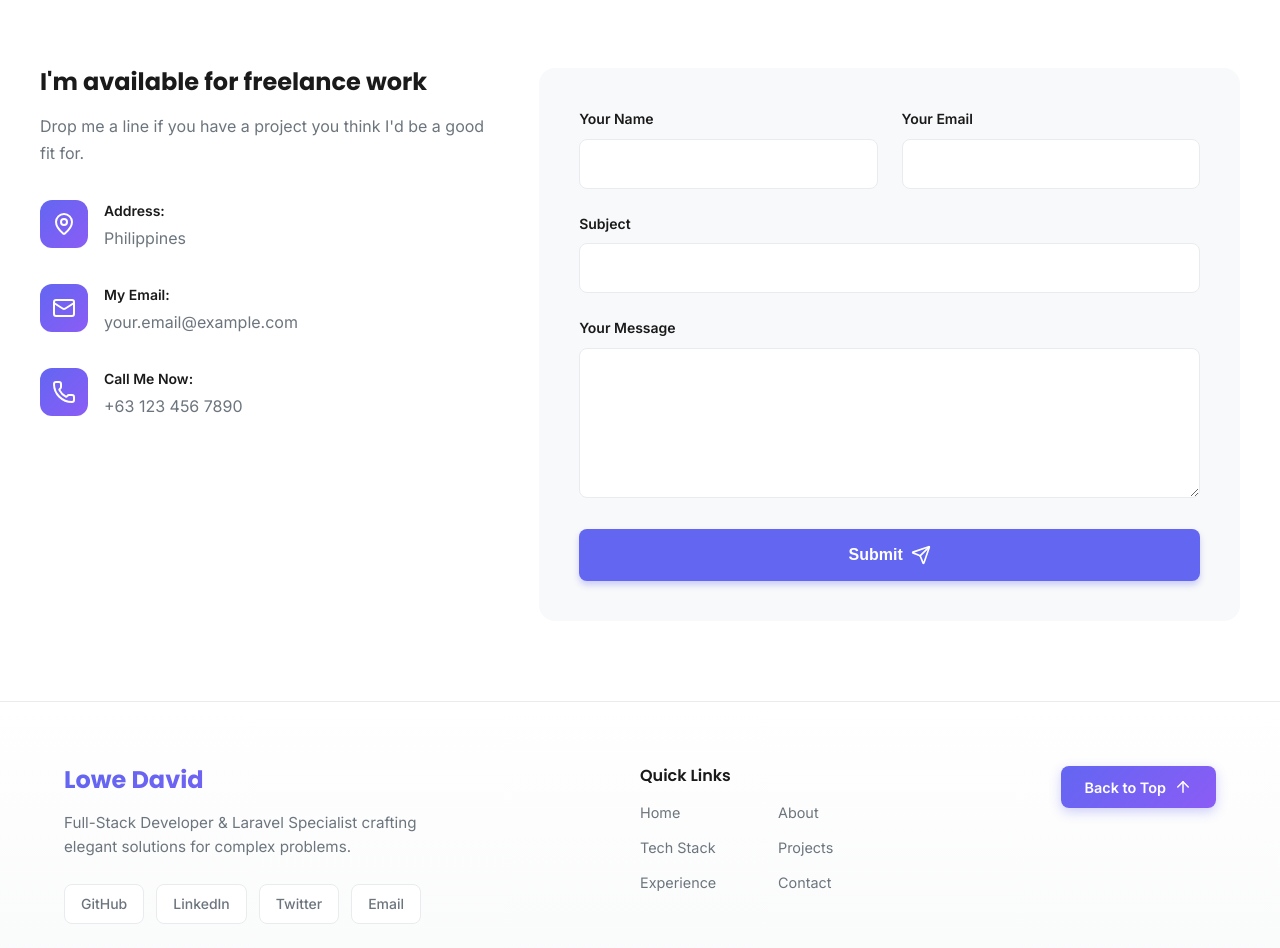
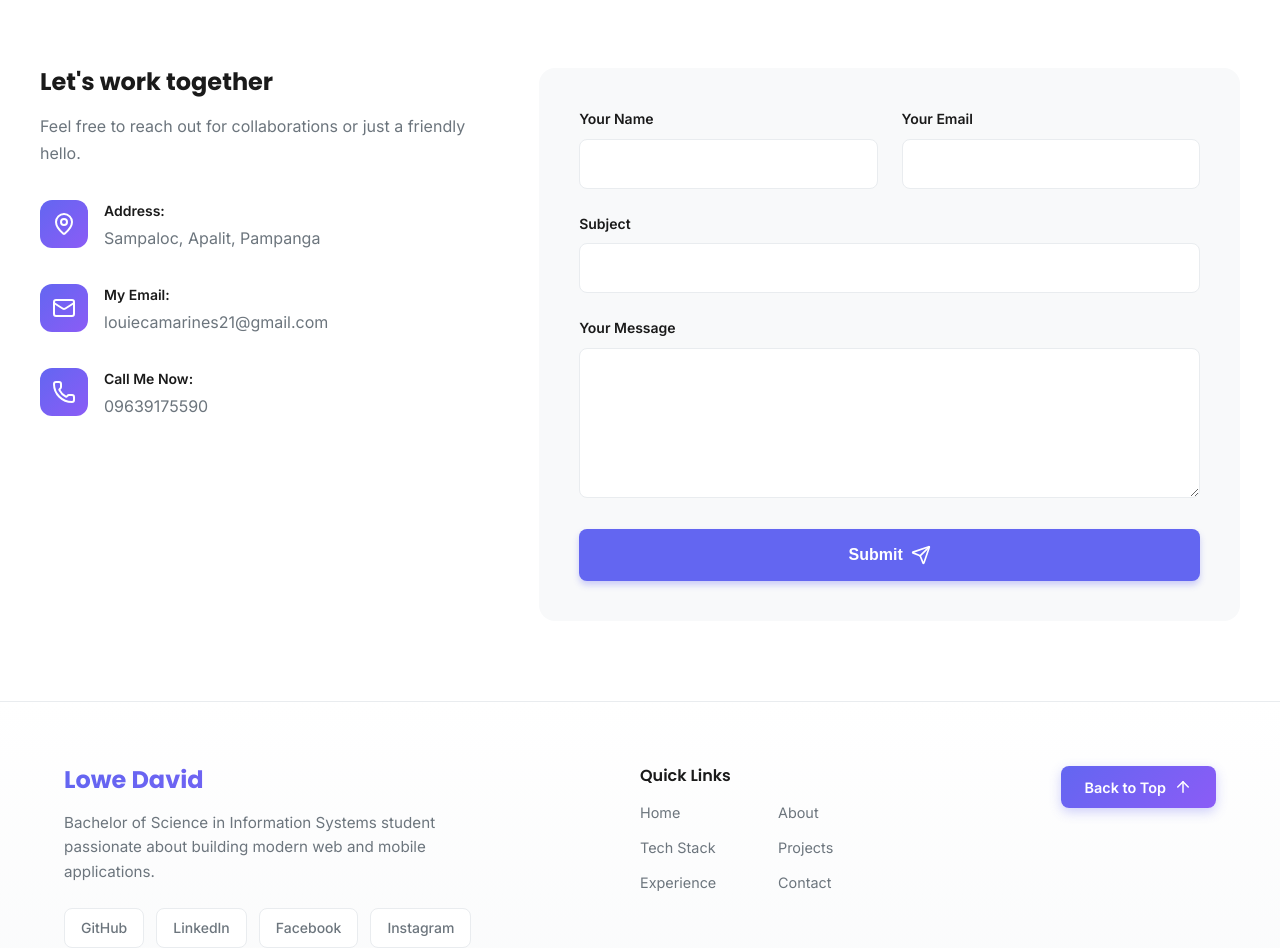
Before and after one commit to LoweDavid02/my-personal-portfolio2026, a React (Vite) app: page / in a window 1280 px wide. Shown: the part 5887-6835 px from the top of the page. Built offline with nearby package versions, Linux system fonts and the light colour scheme.

Commit message:
Update contact information and social media links with real details

```diff
--- a/src/components/Contact.jsx
+++ b/src/components/Contact.jsx
@@ -12,19 +12,19 @@ const Contact = () => {
     {
       icon: MapPin,
       label: 'Address',
-      value: 'Philippines',
+      value: 'Sampaloc, Apalit, Pampanga',
     },
     {
       icon: Mail,
       label: 'My Email',
-      value: 'your.email@example.com',
-      href: 'mailto:your.email@example.com',
+      value: 'louiecamarines21@gmail.com',
+      href: 'mailto:louiecamarines21@gmail.com',
     },
     {
       icon: Phone,
       label: 'Call Me Now',
-      value: '+63 123 456 7890',
-      href: 'tel:+631234567890',
+      value: '09639175590',
+      href: 'tel:+639639175590',
     },
   ];
 
@@ -109,7 +109,7 @@ const Contact = () => {
                   marginBottom: '1rem',
                 }}
               >
-                I'm available for freelance work
+                Let's work together
               </h3>
               <p
                 style={{
@@ -118,7 +118,7 @@ const Contact = () => {
                   lineHeight: '1.7',
                 }}
               >
-                Drop me a line if you have a project you think I'd be a good fit for.
+                Feel free to reach out for collaborations or just a friendly hello.
               </p>
             </div>
 
--- a/src/components/Footer.jsx
+++ b/src/components/Footer.jsx
@@ -13,9 +13,9 @@ const Footer = () => {
 
   const socialLinks = [
     { name: 'GitHub', href: 'https://github.com/LoweDavid02', label: 'GitHub' },
-    { name: 'LinkedIn', href: 'https://linkedin.com/in/lowe-david', label: 'LinkedIn' },
-    { name: 'Twitter', href: 'https://twitter.com/lowedavid', label: 'Twitter' },
-    { name: 'Email', href: 'mailto:lowedavid02@gmail.com', label: 'Email' },
+    { name: 'LinkedIn', href: 'https://www.linkedin.com/in/louie-david-tubat-2a1913277/', label: 'LinkedIn' },
+    { name: 'Facebook', href: 'https://www.facebook.com/EldieCetie', label: 'Facebook' },
+    { name: 'Instagram', href: 'https://www.instagram.com/ldct23/', label: 'Instagram' },
   ];
 
   const scrollToTop = () => {
@@ -70,7 +70,7 @@ const Footer = () => {
                 marginBottom: '1.5rem',
               }}
             >
-              Full-Stack Developer & Laravel Specialist crafting elegant solutions for complex problems.
+              Bachelor of Science in Information Systems student passionate about building modern web and mobile applications.
             </p>
             {/* Social Links */}
             <div style={{ display: 'flex', gap: '0.75rem' }}>
--- a/src/components/Hero.jsx
+++ b/src/components/Hero.jsx
@@ -96,7 +96,7 @@ const Hero = () => {
               }}
             >
               <a
-                href="mailto:your.email@example.com"
+                href="mailto:louiecamarines21@gmail.com"
                 style={{
                   display: 'inline-flex',
                   alignItems: 'center',
```
